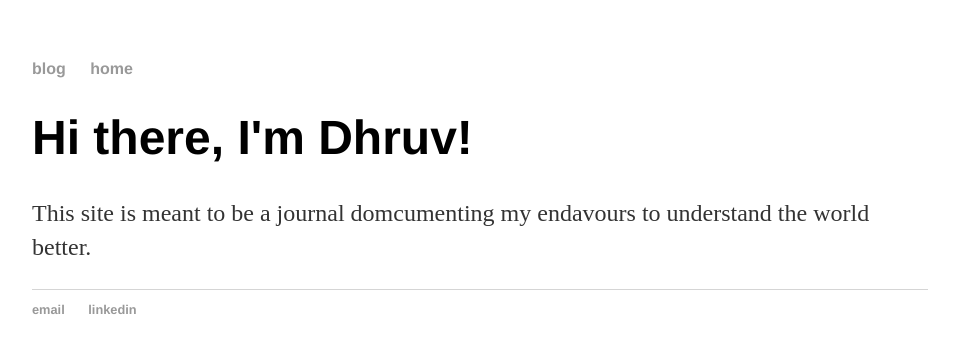
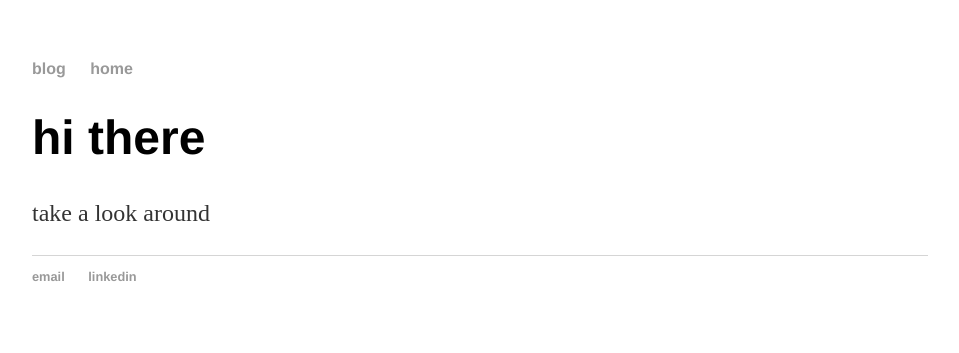
Before and after one commit to dhruvnigam93/dhruvnigam93.github.io, a Jekyll site: the page built from index.html, in a window 1280 px wide. Shown: the top 353 px of the page, without its empty margins (160-1119 px from the left). Built offline with Jekyll 4.4.1, drawn with Linux system fonts in a browser that asks for light colours.

Commit message:
Update index.html

```diff
--- a/index.html
+++ b/index.html
@@ -3,6 +3,6 @@ layout: default
 title: Dhruv
 ---
 <div class="blurb">
-	<h1>Hi there, I'm Dhruv!</h1>
-	<p>This site is meant to be a journal domcumenting my endavours to understand the world better.</a></p>
+	<h1>hi there</h1>
+	<p>take a look around</a></p>
 </div><!-- /.blurb -->
```
